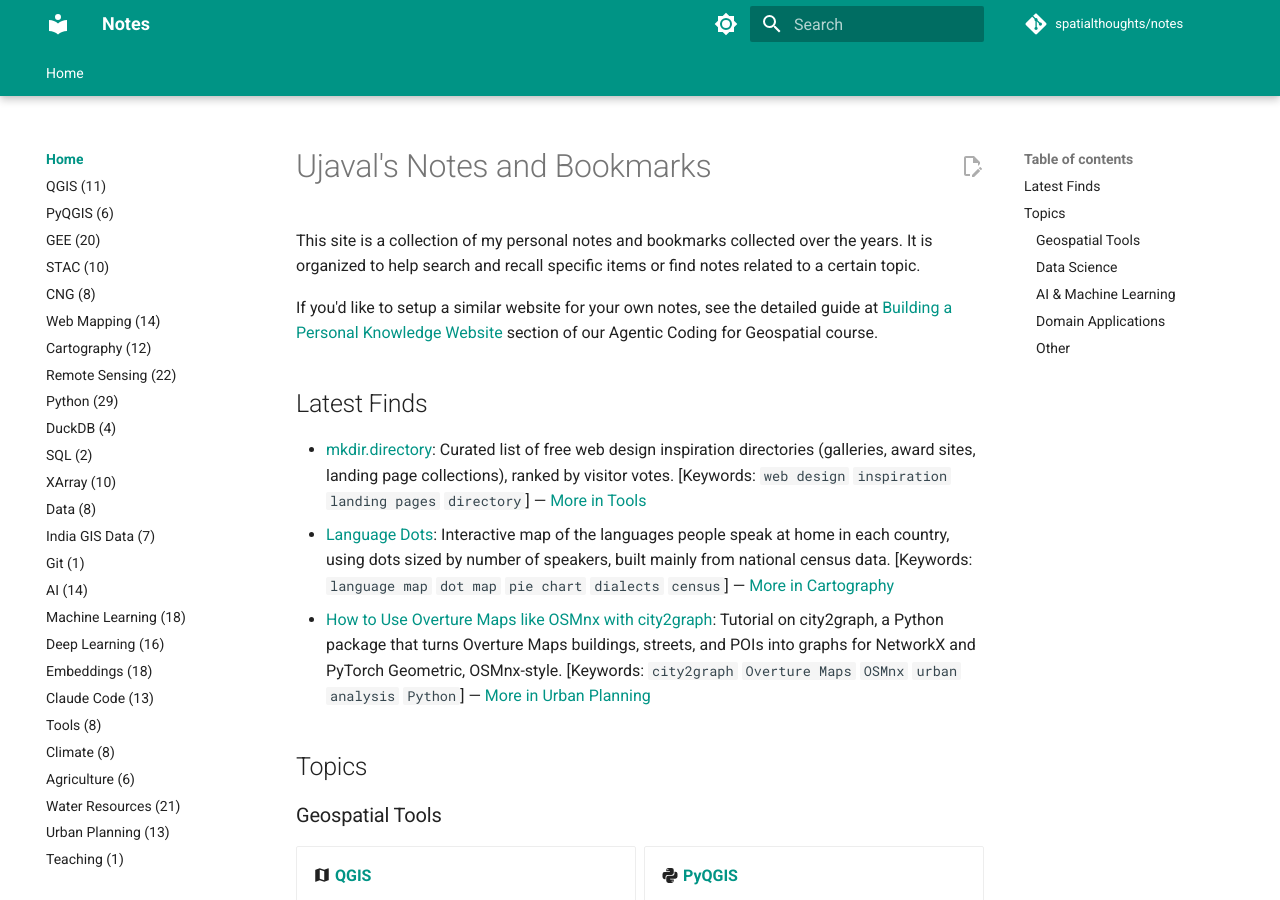
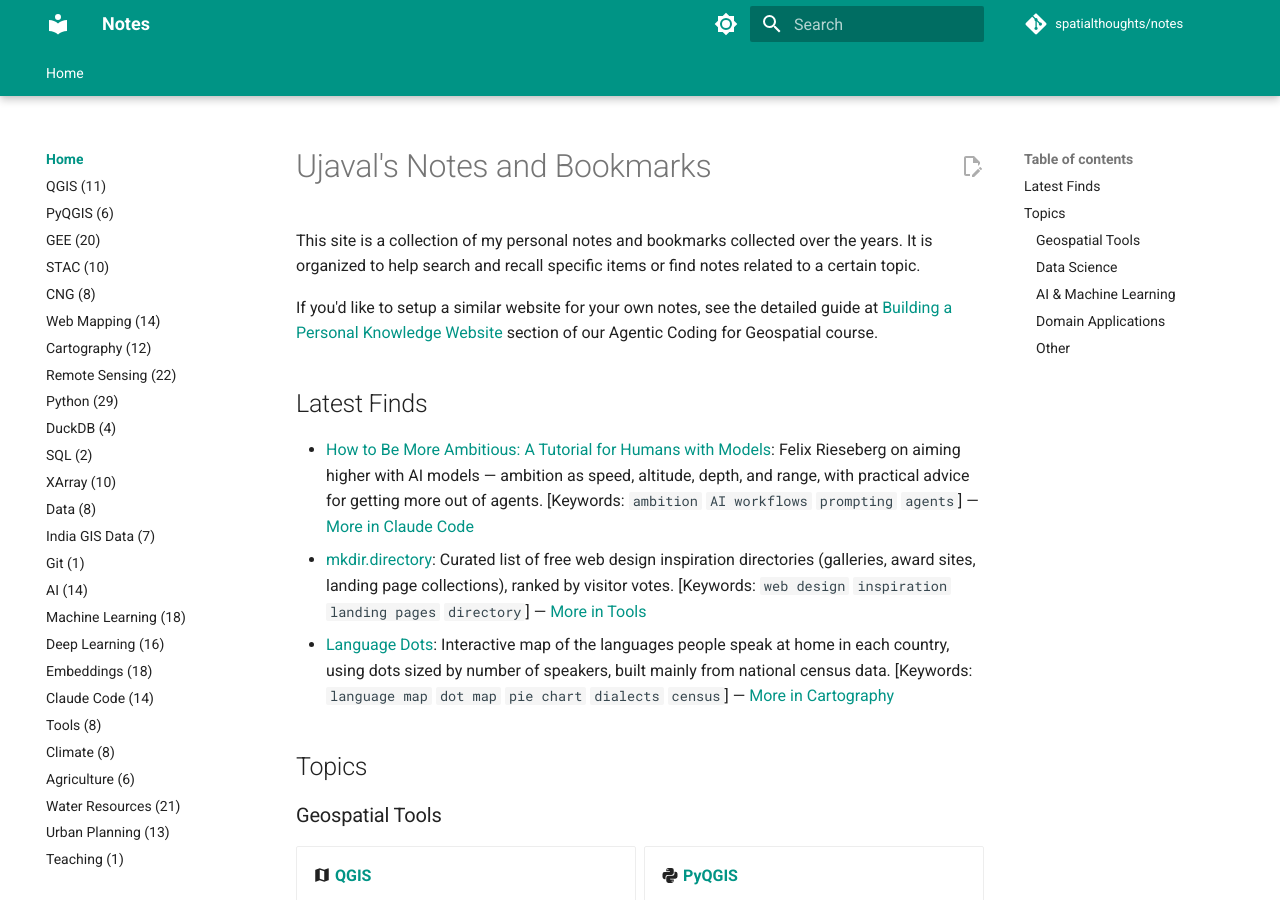
Before and after one commit to spatialthoughts/notes, an MkDocs documentation site: the page built from notes/index.md, in a window 1280 px wide and 900 px high. Built offline with MkDocs 1.6.1 and Material for MkDocs 9.7.7, drawn with Linux system fonts in a browser that asks for light colours; comment, search, counter and statistics services are not loaded.

Commit message:
Ingest Felix Rieseberg ambition-with-models essay note
Co-Authored-By: Claude Opus 5.5 <noreply@anthropic.com>

```diff
--- a/notes/index.md
+++ b/notes/index.md
@@ -6,9 +6,9 @@ If you'd like to setup a similar website for your own notes, see the detailed gu
 
 ## Latest Finds
 
+- [How to Be More Ambitious: A Tutorial for Humans with Models](https://felixrieseberg.com/how-to-be-more-ambitious-a-tutorial-for-humans-with-models/): Felix Rieseberg on aiming higher with AI models — ambition as speed, altitude, depth, and range, with practical advice for getting more out of agents. [Keywords: `ambition` `AI workflows` `prompting` `agents`] — [More in Claude Code](Claude_Code.md)
 - [mkdir.directory](https://mkdir.directory/): Curated list of free web design inspiration directories (galleries, award sites, landing page collections), ranked by visitor votes. [Keywords: `web design` `inspiration` `landing pages` `directory`] — [More in Tools](Tools.md)
 - [Language Dots](https://anita.garden/languagedots/): Interactive map of the languages people speak at home in each country, using dots sized by number of speakers, built mainly from national census data. [Keywords: `language map` `dot map` `pie chart` `dialects` `census`] — [More in Cartography](Cartography.md)
-- [How to Use Overture Maps like OSMnx with city2graph](https://medium.com/@yuta.sato.now/how-to-use-overture-maps-like-osmnx-by-city2graph-7e01d38f9f61): Tutorial on city2graph, a Python package that turns Overture Maps buildings, streets, and POIs into graphs for NetworkX and PyTorch Geometric, OSMnx-style. [Keywords: `city2graph` `Overture Maps` `OSMnx` `urban analysis` `Python`] — [More in Urban Planning](Urban_Planning.md)
 
 ## Topics
 
```
Also changed, not shown: notes/Claude_Code.md (+3 -1 lines).
